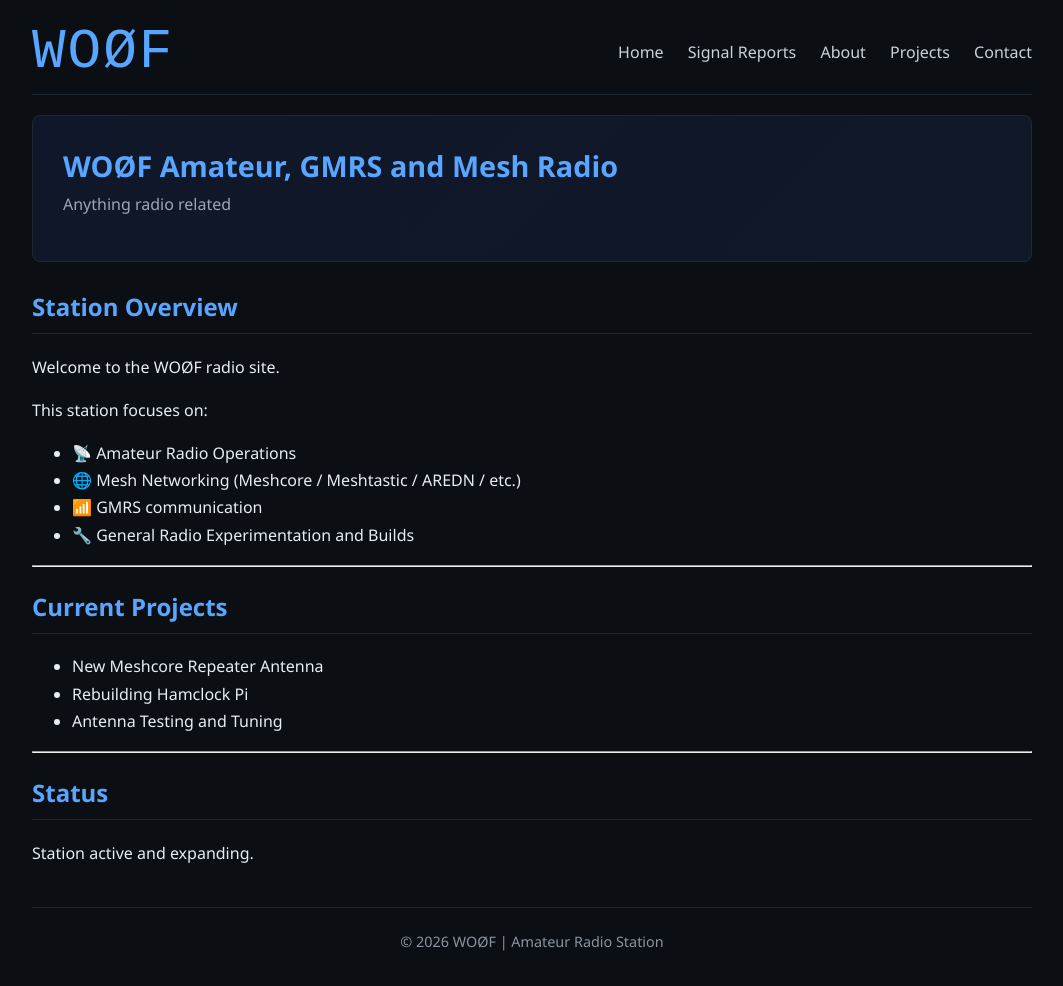
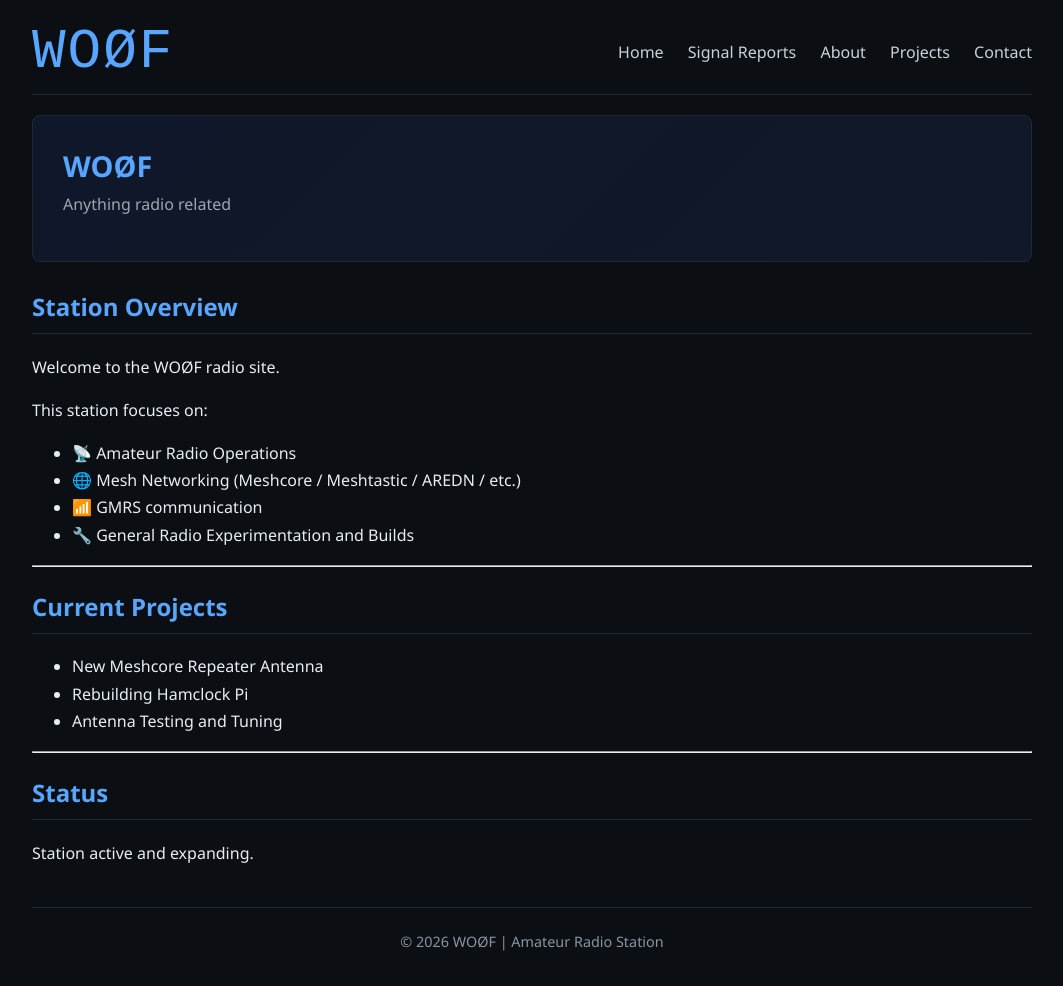
Before and after one commit to Lymitliss/Lymitliss.github.io, a Jekyll site: the page built from index.md, in a window 1280 px wide. Shown: the whole page, without its empty margins (108-1171 px from the left). Built offline with Jekyll 4.4.1, drawn with Linux system fonts in a browser that asks for light colours.

Commit message:
Update default.html

```diff
--- a/_layouts/default.html
+++ b/_layouts/default.html
@@ -24,7 +24,7 @@
     </nav>
 
     <header class="hero">
-      <h1>{{ site.title }}</h1>
+      <h1 class="neon-title">WOØF</h1>
       <p>{{ site.description }}</p>
     </header>
 
```
